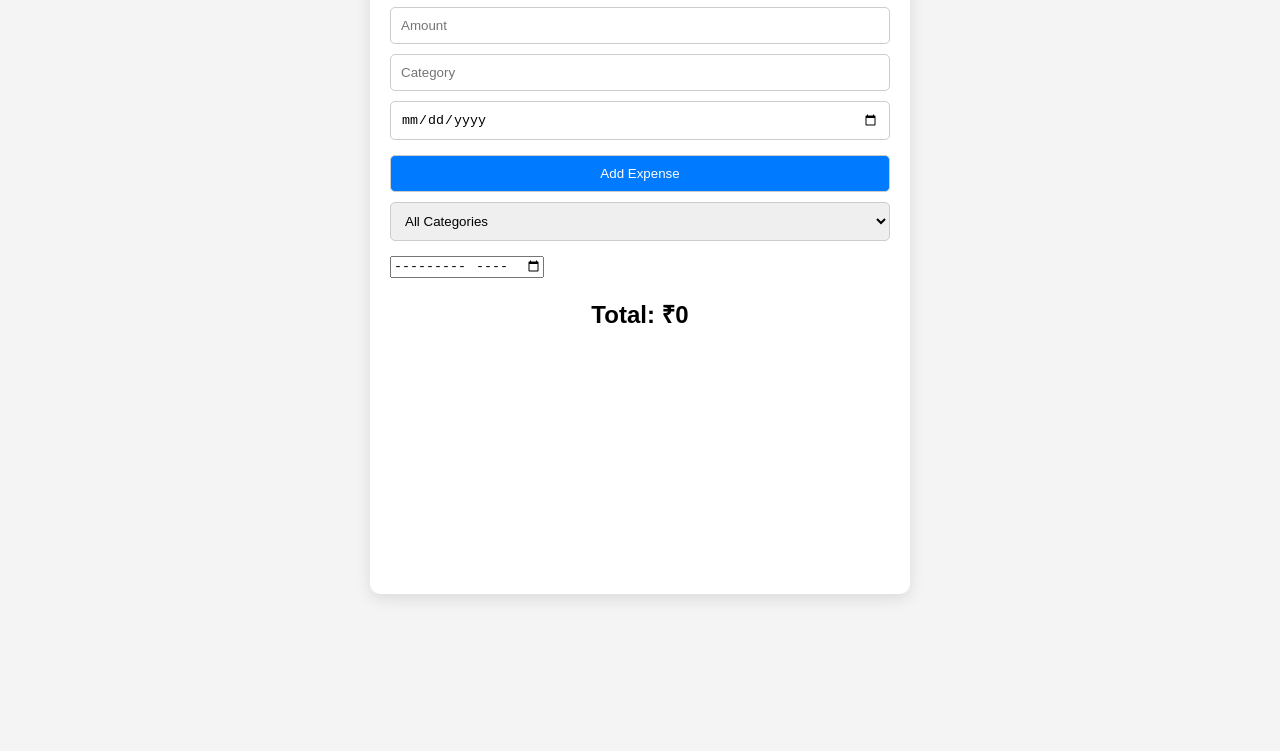
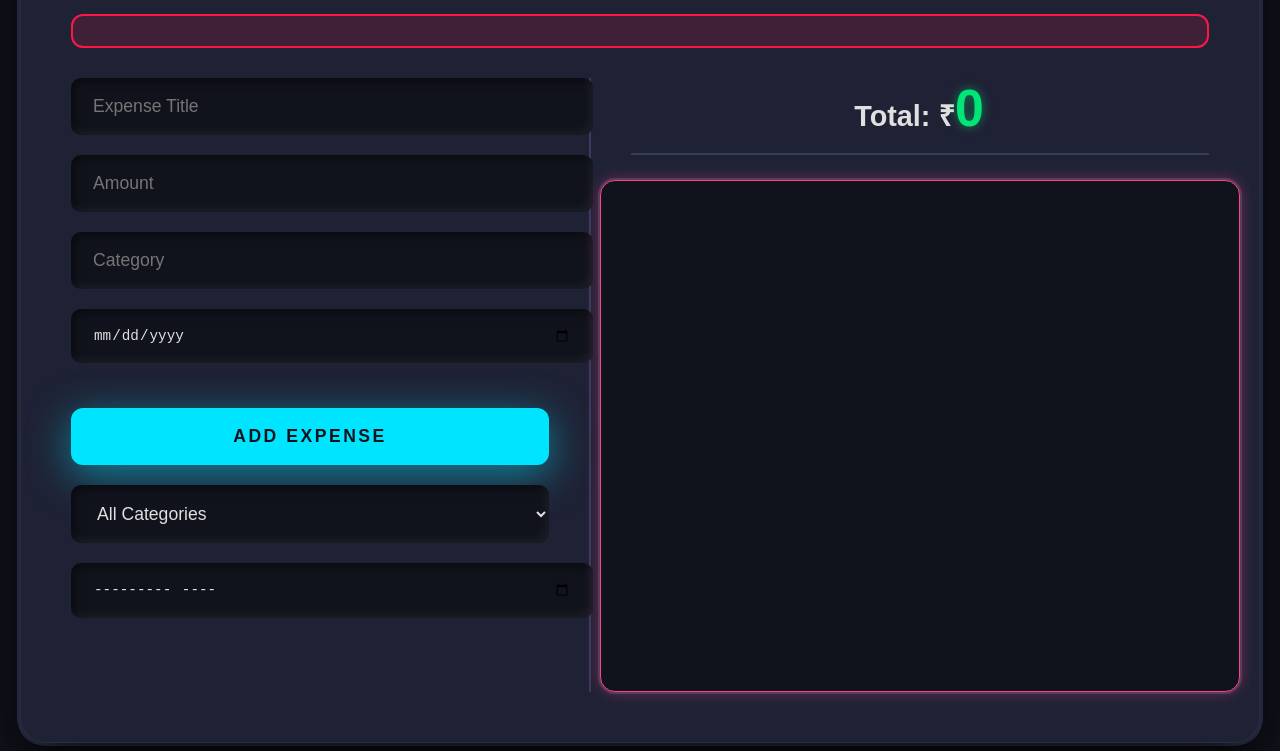
Before and after one commit to tanveer128423/expense-tracker-fullstack, a plain HTML site: page frontend/index.html in a window 1280 px wide. Shown: the part 190-941 px from the top of the page. Before the commit the page ends 834 px from the top, so only its background shows below. Drawn offline with nearby package versions, Linux system fonts and the light colour scheme; no server answers.

Commit message:
Final changes done and improved UI

```diff
--- a/frontend/index.html
+++ b/frontend/index.html
@@ -1,23 +1,29 @@
 <!DOCTYPE html>
 <html lang="en">
   <head>
-  <meta charset="UTF-8">
-  <meta name="viewport" content="width=device-width, initial-scale=1.0">
+    <meta charset="UTF-8" />
+    <meta name="viewport" content="width=device-width, initial-scale=1.0" />
     <title>Expense Tracker</title>
-  <link rel="stylesheet" href="style.css">
+    <link rel="stylesheet" href="style.css" />
 
     <!-- Chart.js CDN -->
     <script src="https://cdn.jsdelivr.net/npm/chart.js"></script>
   </head>
   <body>
-
     <div class="container">
       <h1>Expense Tracker</h1>
 
       <div id="message"></div>
 
+      <div class="dashboard">
+        <div class="form-section">
           <form id="expense-form">
-      <input type="text" id="title" placeholder="Expense Title" required />
+            <input
+              type="text"
+              id="title"
+              placeholder="Expense Title"
+              required
+            />
             <input type="number" id="amount" placeholder="Amount" required />
             <input type="text" id="category" placeholder="Category" required />
             <input type="date" id="date" required />
@@ -31,10 +37,13 @@
           <input type="month" id="filter-month" />
 
           <ul id="expense-list"></ul>
+        </div>
 
+        <div class="chart-section">
           <h2>Total: ₹<span id="total">0</span></h2>
-
-    <canvas id="expense-chart" width="400" height="200"></canvas>
+          <canvas id="expense-chart" width="400" height="400"></canvas>
+        </div>
+      </div>
     </div>
 
     <script src="script.js"></script>
--- a/frontend/style.css
+++ b/frontend/style.css
@@ -1,79 +1,237 @@
+:root {
+    --dark-bg: #11131c;
+    --card-dark: #1f2235;
+    --primary-accent: #00e5ff;
+    --secondary-accent: #ff4081;
+    --success-color: #00e676;
+    --danger-color: #ff1744;
+    --text-light: #e0e0e0;
+    --text-muted: #999cb5;
+    --border-color: #383b5c;
+    --focus-glow: 0 0 12px rgba(0, 229, 255, 0.7);
+}
+
 body {
-  font-family: Arial, sans-serif;
-  background: #f4f4f4;
+    font-family: 'Poppins', sans-serif;
+    background: var(--dark-bg);
+    display: flex;
+    justify-content: center;
+    align-items: center;
+    min-height: 100vh;
+    margin: 0;
+    padding: 20px;
+    color: var(--text-light);
 }
 
 .container {
-  max-width: 500px;
-  background: #fff;
-  margin: 50px auto;
-  padding: 20px;
-  border-radius: 10px;
-  box-shadow: 0 5px 15px rgba(0,0,0,0.1);
+    max-width: 1200px;
+    width: 95%;
+    background: var(--card-dark);
+    padding: 50px;
+    border-radius: 25px;
+    box-shadow: 0 30px 60px rgba(0, 0, 0, 0.75), 0 0 0 3px var(--border-color);
+    border: 1px solid rgba(255, 255, 255, 0.05);
 }
 
-h1, h2 {
+h1 {
     text-align: center;
+    color: var(--primary-accent);
+    margin: 0 0 45px 0;
+    font-weight: 900;
+    font-size: 3.5em;
+    letter-spacing: 3px;
+    text-transform: uppercase;
+    text-shadow: var(--focus-glow);
+    padding-bottom: 20px;
+    border-bottom: 3px solid var(--border-color);
+}
+
+h2 {
+    color: var(--text-light);
+    margin: 0 0 20px 0;
+    font-weight: 600;
+    font-size: 1.8em;
+    padding-top: 0;
+    border-top: none;
+}
+
+.dashboard {
+    display: flex;
+    gap: 40px;
+    flex-wrap: wrap;
+}
+
+.form-section {
+    flex: 1 1 450px;
+    padding-right: 40px;
+    border-right: 2px solid var(--border-color);
+}
+
+.chart-section {
+    flex: 1 1 550px;
+    display: flex;
+    flex-direction: column;
+    align-items: center;
 }
 
 form input,
 form select,
-form button {
+form button,
+select,
+input[type="date"],
+input[type="month"] {
     width: 100%;
-  padding: 10px;
-  margin-bottom: 10px;
-  border-radius: 5px;
-  border: 1px solid #ccc;
-  box-sizing: border-box;
+    padding: 18px 22px;
+    margin-bottom: 20px;
+    border-radius: 10px;
+    font-size: 1.1em;
+    color: var(--text-light);
+    background: var(--dark-bg);
+    border: none;
+    box-shadow: inset 4px 4px 8px rgba(0, 0, 0, 0.4), inset -4px -4px 8px rgba(255, 255, 255, 0.05);
+    transition: all 0.3s;
 }
 
-button {
-  background: #007bff;
-  color: #fff;
-  border: none;
-  cursor: pointer;
-  transition: 0.2s;
+form input:focus,
+form select:focus,
+input[type="date"]:focus,
+input[type="month"]:focus {
+    border: 2px solid var(--primary-accent);
+    box-shadow: var(--focus-glow), inset 2px 2px 5px rgba(0, 0, 0, 0.6);
+    background: #23263e;
 }
 
-button:hover {
-  opacity: 0.9;
+button[type="submit"] {
+    background: var(--primary-accent);
+    color: var(--dark-bg);
+    font-weight: 800;
+    letter-spacing: 2.5px;
+    text-transform: uppercase;
+    margin-top: 25px;
+    padding: 18px;
+    border-radius: 12px;
+    box-shadow: 0 10px 40px rgba(0, 229, 255, 0.5);
 }
 
+button[type="submit"]:hover {
+    background: #4de6f7;
+    box-shadow: 0 15px 50px rgba(0, 229, 255, 0.8);
+}
+
+button[type="submit"]:active {
+    transform: scale(0.98);
+    background: #00bcd4;
+    box-shadow: 0 5px 20px rgba(0, 229, 255, 0.4);
+}
+
+#expense-list {
+    padding: 0;
+    list-style: none;
+    max-height: 350px;
+    overflow-y: auto;
+    padding-right: 15px;
+    margin-top: 30px;
+}
+
+#expense-list::-webkit-scrollbar { width: 8px; }
+#expense-list::-webkit-scrollbar-thumb { background-color: var(--primary-accent); border-radius: 4px; }
+#expense-list::-webkit-scrollbar-track { background: var(--card-dark); }
+
 li {
-  list-style: none;
     display: flex;
     justify-content: space-between;
     align-items: center;
-  background: #f9f9f9;
-  padding: 8px 10px;
-  margin: 8px 0;
-  border-radius: 5px;
+    background: var(--dark-bg);
+    padding: 18px 25px;
+    margin: 15px 0;
+    border-radius: 15px;
+    font-size: 1.15em;
+    font-weight: 500;
+    border-left: 6px solid var(--primary-accent);
+    box-shadow: 0 5px 25px rgba(0, 0, 0, 0.4);
+    transition: all 0.3s ease;
+}
+
+li:hover {
+    background: #25263e;
+    transform: translateX(5px);
+    border-left-color: var(--secondary-accent);
+    box-shadow: 0 8px 30px rgba(0, 0, 0, 0.6);
+}
+
+li button {
+    background: var(--danger-color);
+    color: var(--text-light);
+    padding: 8px 16px;
+    border-radius: 10px;
+    font-weight: 700;
+    letter-spacing: 0.5px;
+    transition: all 0.2s;
+    box-shadow: 0 3px 10px rgba(255, 23, 68, 0.5);
+}
+
+li button:hover {
+    background: #c2185b;
+    transform: scale(1.05);
 }
 
 #message {
+    font-weight: 700;
+    padding: 15px;
+    border-radius: 12px;
+    border: 2px solid var(--danger-color);
+    background: rgba(255, 23, 68, 0.15);
+    color: var(--danger-color);
+    margin-bottom: 30px;
     text-align: center;
-  margin-bottom: 10px;
-  font-weight: bold;
+    text-shadow: 0 0 5px rgba(255, 23, 68, 0.3);
 }
 
-li button {
-  background: red;
-  color: white;
-  border: none;
-  padding: 4px 8px;
-  cursor: pointer;
-  border-radius: 5px;
+.chart-section h2 {
+    text-align: center;
+    margin-bottom: 25px;
+    border-bottom: 2px solid var(--border-color);
+    padding-bottom: 15px;
+    width: 100%;
 }
 
-select, input[type="date"] {
-  width: 100%;
-  padding: 10px;
-  margin-bottom: 15px;
-  border-radius: 5px;
-  border: 1px solid #ccc;
-  box-sizing: border-box;
+#total {
+    color: var(--success-color);
+    font-size: 1.8em;
+    font-weight: 900;
+    letter-spacing: 2px;
+    text-shadow: 0 0 10px rgba(0, 230, 118, 0.5);
 }
 
-canvas {
-  margin-top: 20px;
+canvas#expense-chart {
+    background: var(--dark-bg);
+    padding: 30px;
+    border-radius: 15px;
+    box-shadow: 0 0 15px rgba(255, 64, 129, 0.4), 0 0 0 2px var(--border-color);
+    border: 1px solid var(--secondary-accent);
+    width: 100% !important;
+    height: auto !important;
+    max-height: 450px;
 }
+
+@media (max-width: 1100px) {
+    .dashboard {
+        flex-direction: column;
+        gap: 30px;
+    }
+
+    .form-section {
+        padding-right: 0;
+        border-right: none;
+        border-bottom: 2px solid var(--border-color);
+        padding-bottom: 30px;
+    }
+
+    .container {
+        padding: 30px;
+    }
+
+    h1 {
+        font-size: 2.5em;
+    }
+}
```
Also changed, not shown: backend/server.js (+5 -2 lines). Lines whose indentation alone changed are shown as unchanged.
